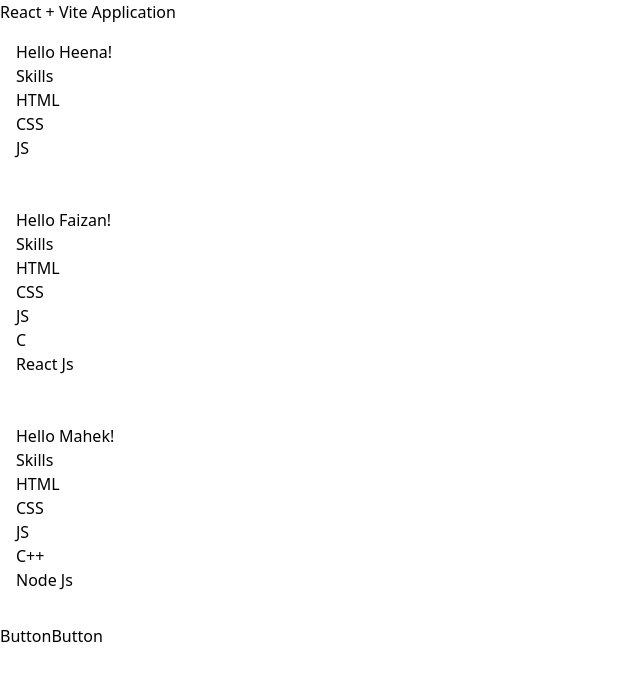
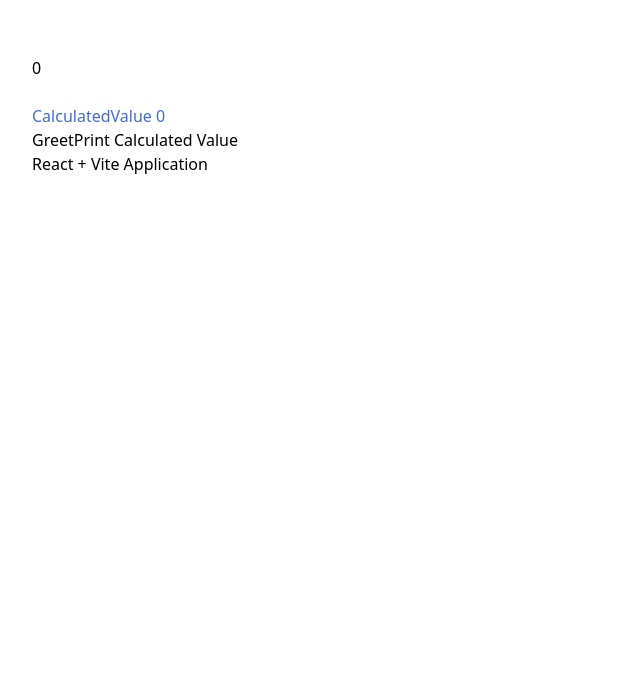
Before and after one commit to A-Coder02/pronttera-react, a React (Vite) app: page / in a window 1280 px wide. Shown: the top 680 px of the page, without its empty margins (0-640 px from the left). Built offline with nearby package versions, Linux system fonts and the light colour scheme.

Commit message:
implemented useCallback

```diff
--- a/src/App.jsx
+++ b/src/App.jsx
@@ -1,15 +1,20 @@
-import React from 'react'
-import Component from './Component';
-import Button from './Button';
+import { useState } from "react";
+import CalculatedValue from "./CalculatedValue";
+
 const App = () => {
-  return <div>
-    <p>React + Vite Application</p>
-    <Component name="Heena" skills={["HTML", "CSS", "JS"]} />
-    <Component name="Faizan" skills={["HTML", "CSS", "JS", "C", "React Js"]} />
-    <Component name="Mahek" skills={["HTML", "CSS", "JS", "C++", "Node Js"]} />
-    <Button></Button>
-    <Button></Button>
-  </div>
-}
+  const [value, setValue] = useState(0);
+  return (
+    <div className="p-8">
+      <input
+        type="text"
+        value={value}
+        onChange={(e) => setValue(e.target.value)}
+        className="my-6"
+      />
+      <CalculatedValue value={value} />
+      <p>React + Vite Application</p>
+    </div>
+  );
+};
 
 export default App;
--- /dev/null
+++ b/src/CalculatedValue.jsx
@@ -0,0 +1,56 @@
+import React, {
+  useCallback,
+  useEffect,
+  useMemo,
+  useRef,
+  useState,
+} from "react";
+
+// if value state changes
+// then execute for loop, ow. not
+
+// value state is dependency for result variable
+
+const CalculatedValue = ({ value }) => {
+  const [isRed, setIsRed] = useState(false);
+
+  const result = useMemo(() => {
+    let calculatedResult = 0;
+    console.log("useMemo ran!");
+    for (let i = 0; i <= value; i++) {
+      calculatedResult += i;
+    }
+    return calculatedResult;
+  }, [value]);
+
+  const greet = useCallback(() => {
+    console.log("Hello Heena & Mahek");
+  }, []);
+
+  const printCalculatedValue = useCallback(() => {
+    console.log({ value });
+  }, [value]);
+  //   const printCalculatedValue = () => {
+  //     console.log({ value });
+  //   };
+
+  return (
+    <>
+      <div
+        style={{
+          color: isRed ? "tomato" : "royalblue",
+          cursor: "pointer",
+        }}
+        onClick={() => {
+          setIsRed(!isRed);
+        }}
+      >
+        CalculatedValue {result}{" "}
+      </div>
+      <button onClick={greet}>Greet </button>
+      <button onClick={printCalculatedValue}>Print Calculated Value </button>
+    </>
+  );
+};
+
+export default CalculatedValue;
```
